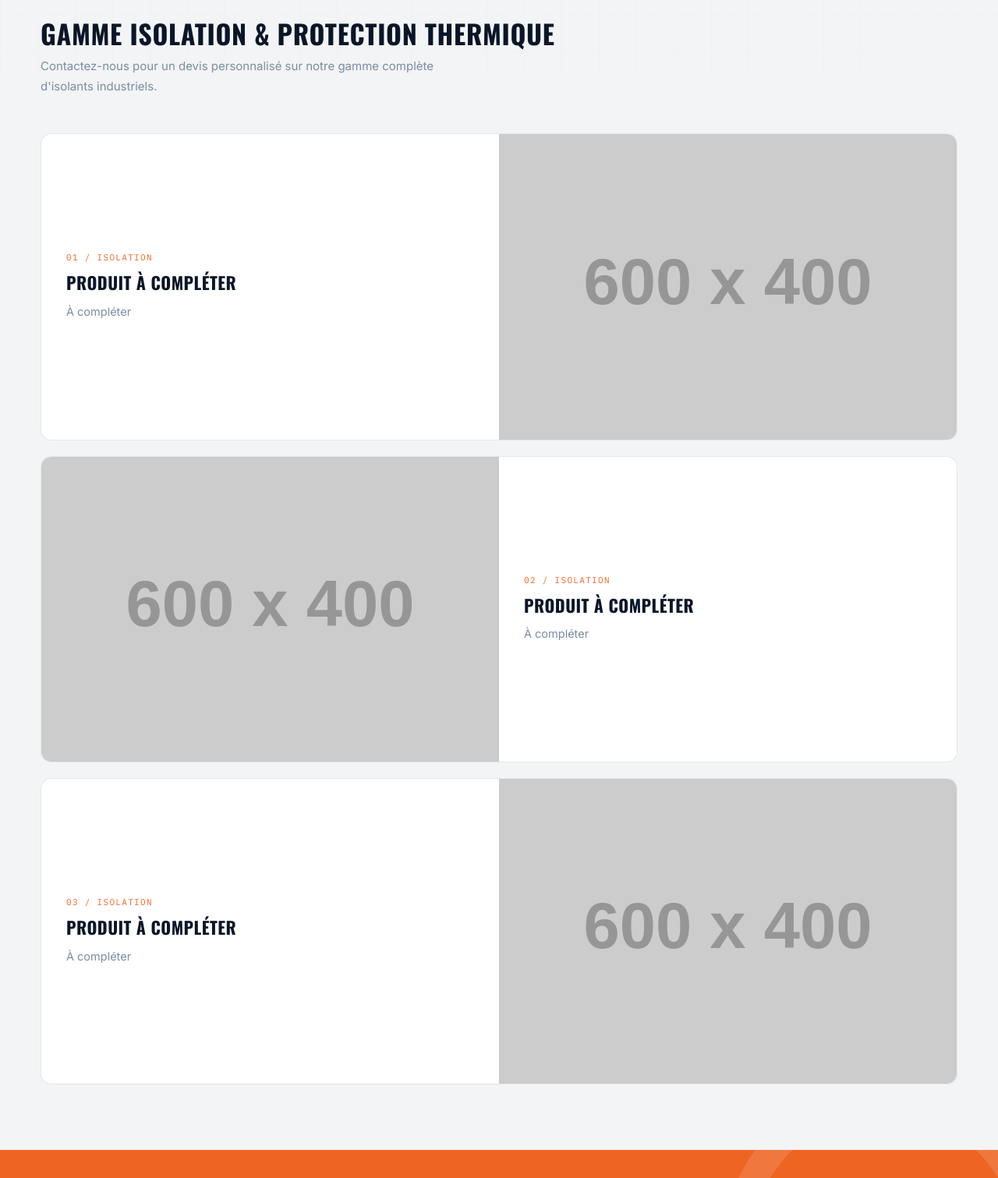
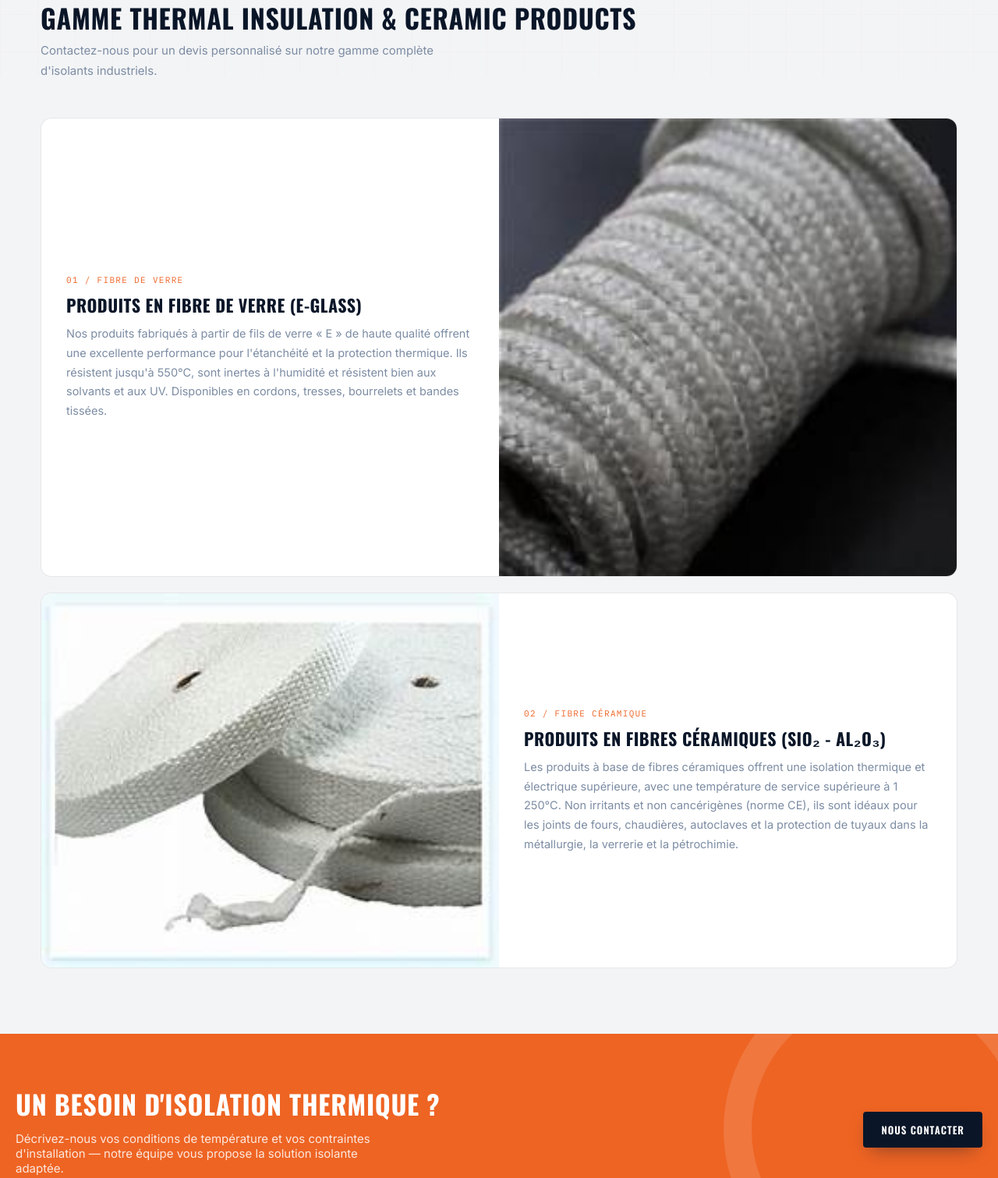
Before and after one commit to ahmedmeskache/NIPROFLEX, a plain HTML site: page isolation.html in a window 1280 px wide. Shown: the part 702-2213 px from the top of the page at 78% size. Drawn offline with nearby package versions, Linux system fonts and the light colour scheme; placeholder pictures from the web are drawn by us.

Commit message:
rename: Isolation & Protection Thermique → Thermal Insulation & Ceramic Products
- Renamed across all 6 pages (nav + footer)
- Added 2 product rows with real images:
  - #1 Fibre de verre (E-glass) - fibre-verre.jpg
  - #2 Fibre céramique (SiO₂-Al₂O₃) - fibre-ceramique.jpg

```diff
--- a/isolation.html
+++ b/isolation.html
@@ -3,7 +3,7 @@
 <head>
 <meta charset="UTF-8">
 <meta name="viewport" content="width=device-width, initial-scale=1.0">
-<title>NIPROFLEX — Isolation &amp; Protection Thermique</title>
+<title>NIPROFLEX — Thermal Insulation &amp; Ceramic Products</title>
 <link rel="preconnect" href="https://fonts.googleapis.com">
 <link rel="preconnect" href="https://fonts.gstatic.com" crossorigin>
 <link href="https://fonts.googleapis.com/css2?family=Oswald:wght@400;500;600;700&family=Inter:wght@400;500;600;700;800&family=IBM+Plex+Mono:wght@400;500;600&display=swap" rel="stylesheet">
@@ -104,7 +104,7 @@ footer{background:var(--ink);color:var(--steel-light);padding:56px 0 28px;}
       <a href="index.html">Accueil</a>
       <a href="joints.html">Joints caoutchouc</a>
       <a href="bourrages.html">Gland Packings &amp; Braided Seals</a>
-      <a href="isolation.html" class="active">Isolation &amp; Protection Thermique</a>
+      <a href="isolation.html" class="active">Thermal Insulation &amp; Ceramic Products</a>
       <a href="joints-metal.html">Joints Métalliques &amp; Semi-Métalliques</a>
       <a href="compensateurs.html">Compensateurs &amp; Joints de Dilatation</a>
       <a href="#contact">Contact</a>
@@ -123,8 +123,8 @@ footer{background:var(--ink);color:var(--steel-light);padding:56px 0 28px;}
   <section class="hero">
     <div class="wrap">
       <div class="eyebrow">NIPROFLEX — Calorifugeage industriel</div>
-      <h1>Isolation &amp; Protection Thermique</h1>
-      <p>Solutions de calorifugeage et protection thermique pour l'industrie. Cordons, tresses, bourrelets et bandes en fibres de verre et fibres céramiques pour applications haute température.</p>
+      <h1>Thermal Insulation &amp; Ceramic Products</h1>
+      <p>Solutions d'isolation thermique et protection céramique pour l'industrie. Produits en fibres de verre et fibres céramiques pour applications haute température.</p>
       <div class="hero-actions">
         <a href="#catalog" class="btn btn-primary">Voir le catalogue</a>
         <a href="#contact" class="btn btn-ghost">Demander un devis</a>
@@ -146,34 +146,25 @@ footer{background:var(--ink);color:var(--steel-light);padding:56px 0 28px;}
   <section class="catalog" id="catalog">
     <div class="wrap">
       <div class="catalog-header reveal">
-        <h2>Gamme isolation &amp; protection thermique</h2>
+        <h2>Gamme thermal insulation &amp; ceramic products</h2>
         <p>Contactez-nous pour un devis personnalisé sur notre gamme complète d'isolants industriels.</p>
       </div>
 
       <div class="product-row reveal">
-        <div class="product-row-img"><img src="https://placehold.co/600x400/0F2340/FF8A3D?text=Isolation" alt="Isolation"></div>
+        <div class="product-row-img"><img src="images/fibre-verre.jpg" alt="Produits en fibre de verre"></div>
         <div class="product-row-body">
-          <span class="product-row-num mono">01 / ISOLATION</span>
-          <h3>Produit à compléter</h3>
-          <p>À compléter</p>
+          <span class="product-row-num mono">01 / FIBRE DE VERRE</span>
+          <h3>Produits en fibre de verre (E-glass)</h3>
+          <p>Nos produits fabriqués à partir de fils de verre « E » de haute qualité offrent une excellente performance pour l'étanchéité et la protection thermique. Ils résistent jusqu'à 550°C, sont inertes à l'humidité et résistent bien aux solvants et aux UV. Disponibles en cordons, tresses, bourrelets et bandes tissées.</p>
         </div>
       </div>
 
       <div class="product-row reveal">
-        <div class="product-row-img"><img src="https://placehold.co/600x400/0F2340/FF8A3D?text=Isolation" alt="Isolation"></div>
+        <div class="product-row-img"><img src="images/fibre-ceramique.jpg" alt="Produits en fibres céramiques"></div>
         <div class="product-row-body">
-          <span class="product-row-num mono">02 / ISOLATION</span>
-          <h3>Produit à compléter</h3>
-          <p>À compléter</p>
-        </div>
-      </div>
-
-      <div class="product-row reveal">
-        <div class="product-row-img"><img src="https://placehold.co/600x400/0F2340/FF8A3D?text=Isolation" alt="Isolation"></div>
-        <div class="product-row-body">
-          <span class="product-row-num mono">03 / ISOLATION</span>
-          <h3>Produit à compléter</h3>
-          <p>À compléter</p>
+          <span class="product-row-num mono">02 / FIBRE CÉRAMIQUE</span>
+          <h3>Produits en fibres céramiques (SiO₂ - Al₂O₃)</h3>
+          <p>Les produits à base de fibres céramiques offrent une isolation thermique et électrique supérieure, avec une température de service supérieure à 1 250°C. Non irritants et non cancérigènes (norme CE), ils sont idéaux pour les joints de fours, chaudières, autoclaves et la protection de tuyaux dans la métallurgie, la verrerie et la pétrochimie.</p>
         </div>
       </div>
 
@@ -207,7 +198,7 @@ footer{background:var(--ink);color:var(--steel-light);padding:56px 0 28px;}
             <li><a href="index.html">Accueil</a></li>
             <li><a href="joints.html">Joints caoutchouc</a></li>
             <li><a href="bourrages.html">Gland Packings &amp; Braided Seals</a></li>
-            <li><a href="isolation.html">Isolation &amp; Protection Thermique</a></li>
+            <li><a href="isolation.html">Thermal Insulation &amp; Ceramic Products</a></li>
           </ul>
         </div>
         <div class="footer-col">
```
Also changed, not shown: bourrages.html (+2 -2 lines), compensateurs.html (+2 -2 lines), index.html (+2 -2 lines), joints-metal.html (+2 -2 lines), joints.html (+2 -2 lines), images/fibre-ceramique.jpg (added), images/fibre-verre.jpg (added).
